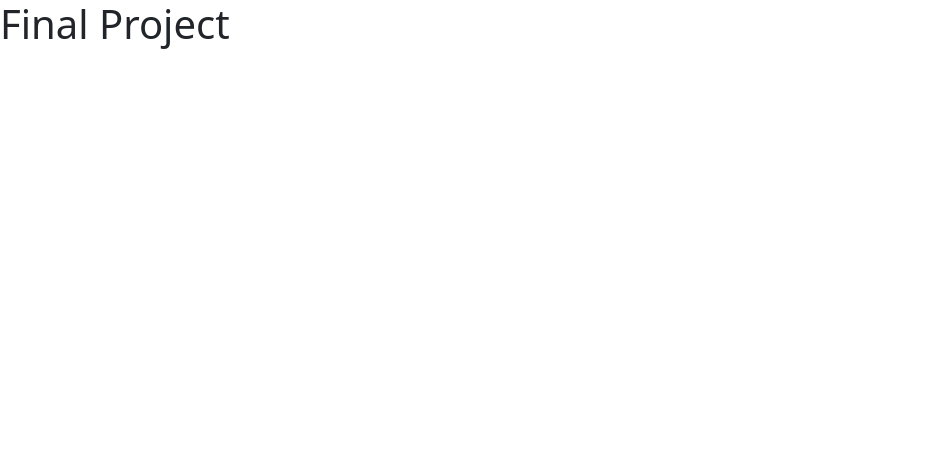
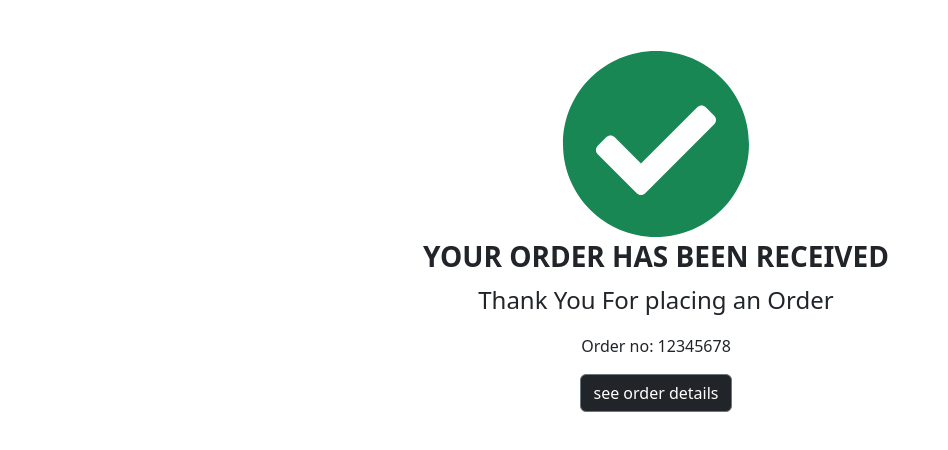
Before and after one commit to SwipaOFLagos/SWIPA-2.0-, a React (Vite) app: page / in a window 1280 px wide. Shown: the top 450 px of the page, without its empty margins (0-948 px from the left). Built offline with nearby package versions, Linux system fonts and the light colour scheme.

Commit message:
orderreceived

```diff
--- a/package.json
+++ b/package.json
@@ -14,6 +14,7 @@
     "react": "^18.2.0",
     "react-bootstrap": "^2.10.1",
     "react-dom": "^18.2.0",
+    "react-icons": "^5.0.1",
     "react-router-dom": "^6.22.3"
   },
   "devDependencies": {
--- a/src/App.jsx
+++ b/src/App.jsx
@@ -1,12 +1,17 @@
+import { BrowserRouter, Route, Routes } from 'react-router-dom'
 
+import Order from "./pages/Order"
 import './App.css'
 
 function App() {
 
   return (
     <>
-    <h1>Final Project</h1>
-
+   <BrowserRouter>
+   <Routes>
+   <Route path='/' element={<Order/>}/>
+   </Routes>
+   </BrowserRouter>
     </>
   )
 }
--- /dev/null
+++ b/src/pages/Order.jsx
@@ -0,0 +1,32 @@
+import { FaCheckCircle } from "react-icons/fa";
+import { Button } from "react-bootstrap";
+import { Link } from "react-router-dom";
+const Order = () => {
+  return (
+    <div>
+      <div className=" d-flex justify-content-center mx-3 align-items-center top-10 z-2 w-100 pt-5 ">
+        <FaCheckCircle size="15%" className="text-success  text-center text-md-start" />
+      </div>
+
+      <></>
+
+      <div className="d-flex flex-column justify-content-center mx-3 align-items-center top-10 z-2 w-100 px-2">
+        <h3 className="fw-bold text-center text-md-start">YOUR ORDER HAS BEEN RECEIVED</h3>
+        <p className="fs-4">Thank You For placing an Order</p>
+        <p className="fs-6"> Order no: 12345678</p>
+        <div className="d-flex gap-3">
+          <Link to="/">
+            <Button
+              variant="outline-secondary bg-dark text-white border-rounded"
+              onClick={() => scroll("right")}
+            >
+              see order details
+            </Button>
+          </Link>
+        </div>
+      </div>
+    </div>
+  );
+};
+
+export default Order;
```
Also changed, not shown: 1 other file (tests, documents, lock files or other folders).
